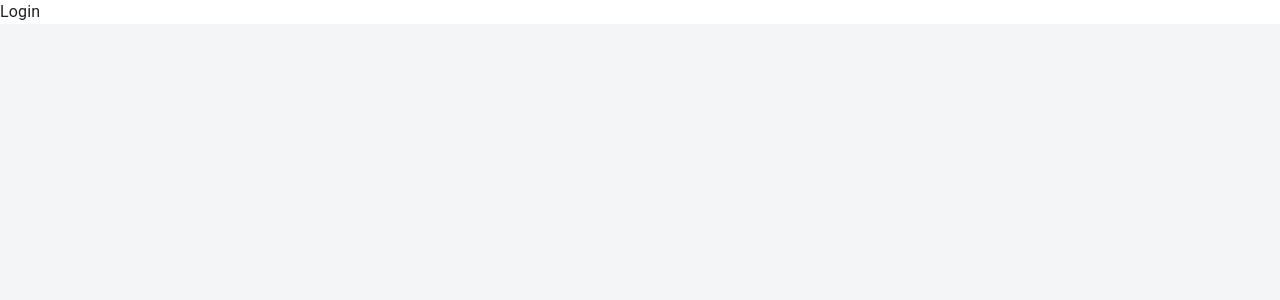
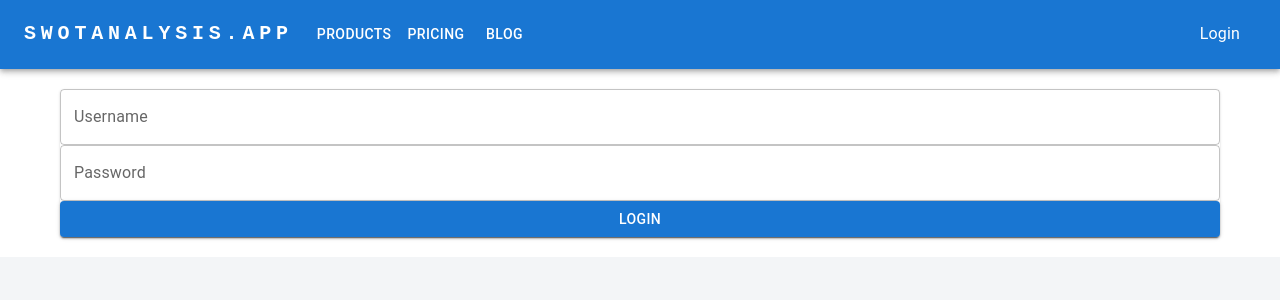
Before and after one commit to swetankkk/swot-frontend, a React (Create React App) app: page /login in a window 1280 px wide. Shown: the top 300 px of the page. Built offline with nearby package versions, Linux system fonts and the light colour scheme.

Commit message:
Added login

```diff
--- a/src/App.js
+++ b/src/App.js
@@ -4,10 +4,10 @@ import { Home } from "./Home";
 import { About } from "./About";
 import { Login } from "./Login";
 import { UserProvider } from "./context/userContext";
+import { Header } from "./Components/Header";
 
 function App() {
 	return (
-		<UserProvider>
 		<div>
 			{/*
             <Link to={"/tutorials"}>
@@ -18,9 +18,13 @@ function App() {
             </Link>
           </Toolbar>
         </AppBar>*/}
+
+			<Header />
 			<Routes>
 				<Route path="/" element={<Home />} />
+
 				<Route path="/login" element={<Login />} />
+
 				<Route path="/about" element={<About />} />
 
 				{/*
@@ -28,7 +32,6 @@ function App() {
   */}
 			</Routes>
 		</div>
-		</UserProvider>
 	);
 }
 
--- a/src/Components/Header.js
+++ b/src/Components/Header.js
@@ -9,6 +9,7 @@ import MenuItem from "@mui/material/MenuItem";
 import Avatar from "@mui/material/Avatar";
 import Button from "@mui/material/Button";
 import Tooltip from "@mui/material/Tooltip";
+import { useNavigate } from "react-router-dom";
 
 const pages = ["Products", "Pricing", "Blog"];
 const settings = ["Profile", "Account", "Dashboard", "Logout"];
@@ -31,6 +32,10 @@ export function Header() {
 	const handleCloseUserMenu = () => {
 		setAnchorElUser(null);
 	};
+	const navigate = useNavigate();
+	const handleLogin = useCallback(() => {
+		navigate("/login");
+	}, [navigate]);
 	return (
 		<div>
 			<AppBar position="static">
@@ -153,7 +158,7 @@ export function Header() {
 								</Menu>
 							</Box>
 						) : (
-							<MenuItem key={"Login"} onClick={handleCloseNavMenu}>
+							<MenuItem key={"Login"} onClick={handleLogin}>
 								<Typography textAlign="center">Login</Typography>
 							</MenuItem>
 						)}
--- a/src/Home.js
+++ b/src/Home.js
@@ -3,7 +3,6 @@ import { styled } from "@mui/material/styles";
 import Box from "@mui/material/Box";
 import Paper from "@mui/material/Paper";
 import Grid from "@mui/material/Grid";
-import { Header } from "./Components/Header";
 
 const Item = styled(Paper)(({ theme }) => ({
 	backgroundColor: theme.palette.mode === "dark" ? "#1A2027" : "#fff",
@@ -16,7 +15,6 @@ const Item = styled(Paper)(({ theme }) => ({
 export function Home() {
 	return (
 		<div>
-			<Header />
 			<div>SWOTANALYSIS.APP Making decisisons easier and better.</div>
 		</div>
 	);
--- a/src/Login.js
+++ b/src/Login.js
@@ -1,7 +1,39 @@
-import React from "react";
+import React, { useState } from "react";
+import { Button, Container, Paper, TextField } from "@mui/material";
+import Divider from "@mui/material";
+import { Box } from "@mui/material";
+import { makeStyles } from "@mui/material";
 
 export function Login() {
 	const [loggedin, setLoggedin] = React.useState(false); //To be shifted in Global State
 
-	return <div>Login</div>;
+	return (
+		<Container style={{ padding: 20, margin: "auto", maxWidth: "xl" }}>
+			<form>
+				<Paper>
+					<Box>
+						<TextField
+							id="outlined-basic"
+							label="Username"
+							variant="outlined"
+							fullWidth
+						/>
+					</Box>
+					<Box>
+						<TextField
+							id="outlined-basic"
+							label="Password"
+							variant="outlined"
+							fullWidth
+						/>
+					</Box>
+					<Box>
+						<Button variant="contained" color="primary" fullWidth>
+							Login
+						</Button>
+					</Box>
+				</Paper>
+			</form>
+		</Container>
+	);
 }
```
Lines whose indentation alone changed are shown as unchanged.
